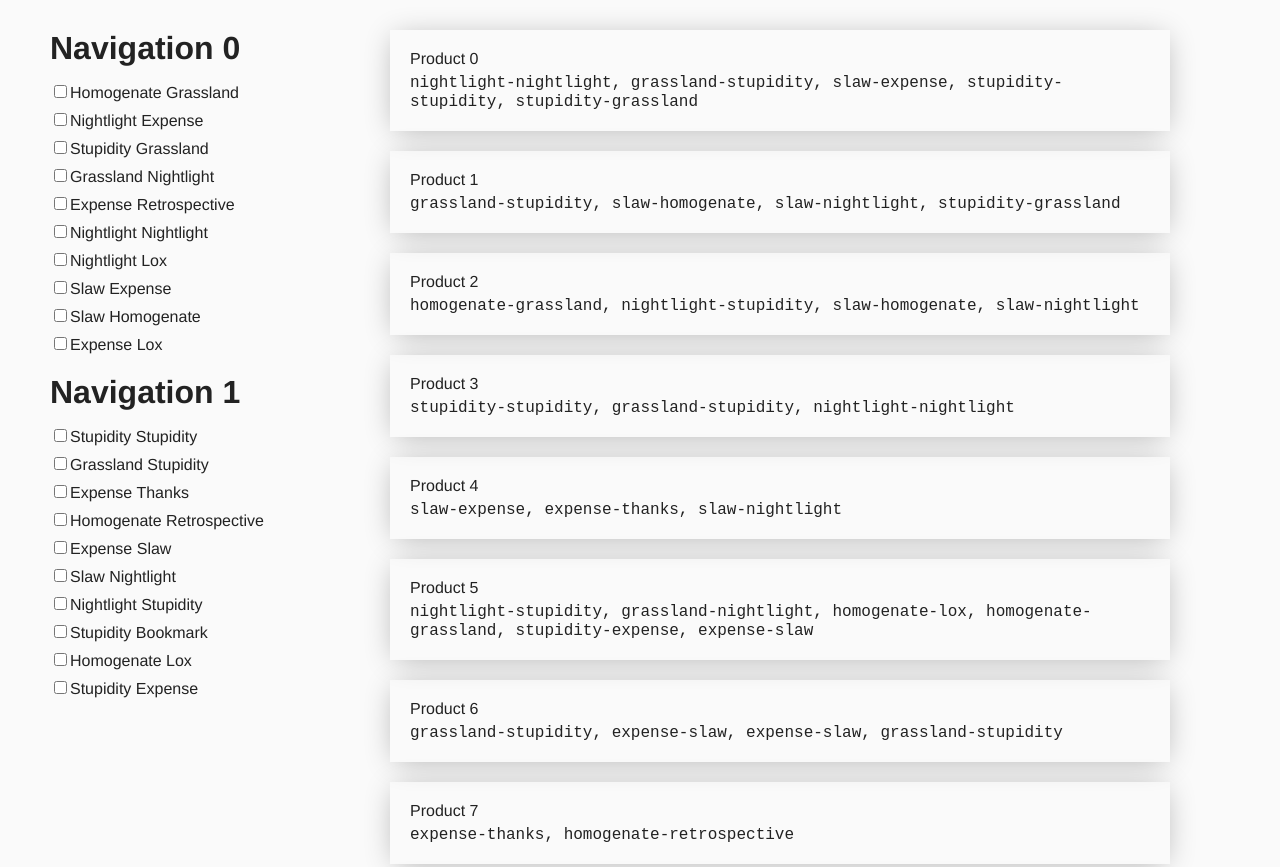
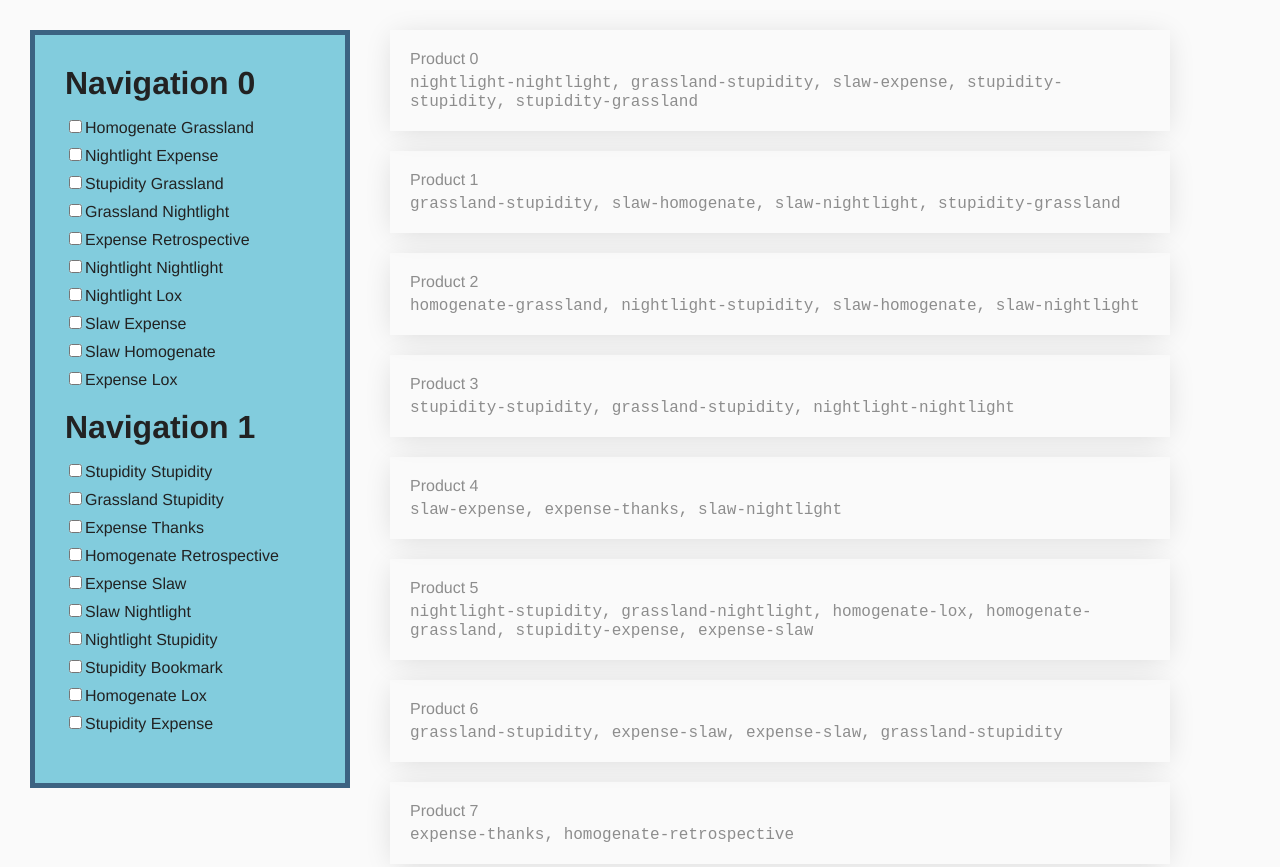
Before and after one commit to jrmykolyn/test.js.web-components.navigation, a website: page src/index.html in a window 1280 px wide. Shown: the top 867 px of the page. Drawn offline with Linux system fonts and the light colour scheme.

Commit message:
Tweak demo styles to emphasize Web Components

```diff
--- a/src/index.html
+++ b/src/index.html
@@ -3,6 +3,10 @@
   <head>
     <title>Test - JS - Web Components - Navigation</title>
     <style>
+      *, *::before, *::after {
+        box-sizing: border-box;
+      }
+
       html, body {
         margin: 0;
         padding: 0;
@@ -22,6 +26,7 @@
       #container {
         display: flex;
         justify-content: flex-start;
+        align-items: flex-start;
         padding: 3rem;
       }
 
@@ -29,6 +34,9 @@
         flex: 0 0 30%;
         max-width: 32rem;
         margin-right: 4rem;
+        background: #82ccdd;
+        border: solid 0.5rem #3c6382;
+        padding: 3rem 1rem;
       }
 
       #target {
@@ -40,6 +48,7 @@
         box-shadow: 0 0.3rem 3rem -0.5rem rgba(0, 0, 0, 0.3);
         margin-bottom: 2rem;
         padding: 2rem;
+        opacity: 0.5;
       }
 
       #target > div p {
```
